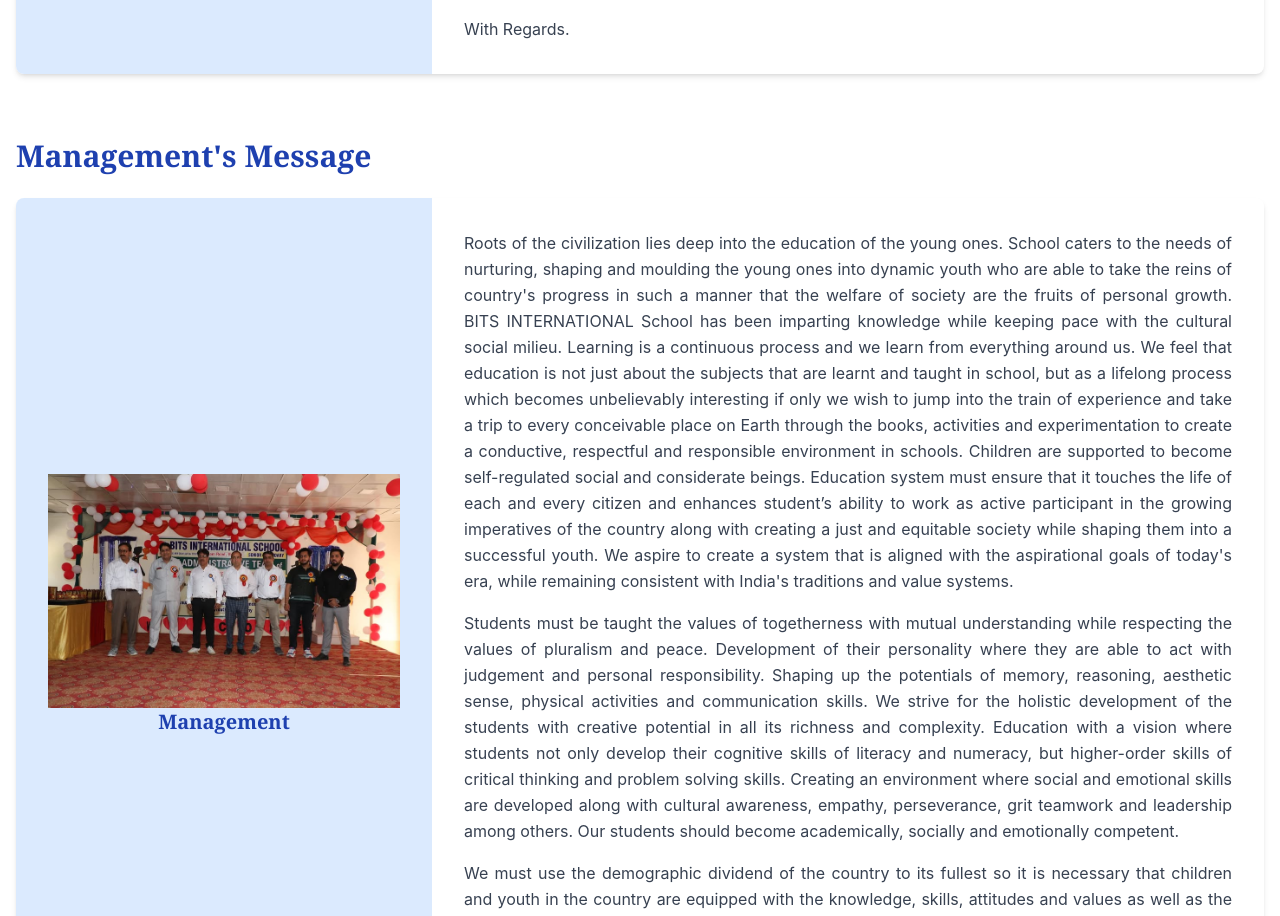
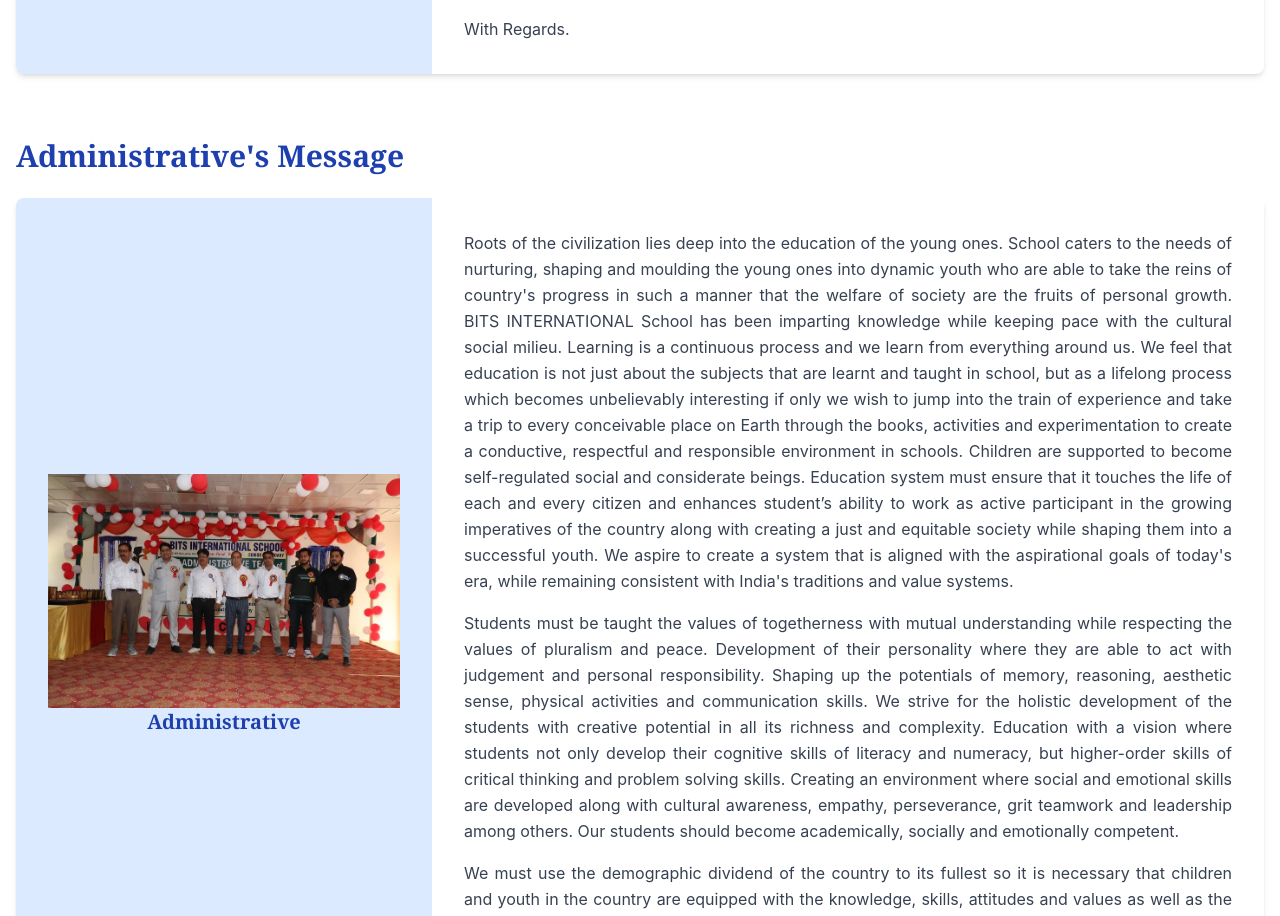
Before and after one commit to Tanisha-987/BITS, a React (Create React App) app: page /about in a window 1280 px wide. Shown: the part 2080-2996 px from the top of the page. Built offline with nearby package versions, Linux system fonts and the light colour scheme; the HTML template or start-up script is replaced by a standard one.

Commit message:
update scroll

```diff
--- a/src/App.js
+++ b/src/App.js
@@ -10,10 +10,12 @@ import Faculty from './pages/Faculty';
 import MandatoryDisclosures from './pages/MandatoryDisclosures';
 import Contact from './pages/Contact';
 import Slc from './pages/Slc';
+import ScrollToTop from './components/ScrollToTop';
 
 function App() {
   return (
     <Router>
+      <ScrollToTop/>
       <div className="flex flex-col min-h-screen">
         <TopHeader />
         <Navigation />
--- /dev/null
+++ b/src/components/ScrollToTop.jsx
@@ -0,0 +1,14 @@
+import { useEffect } from "react";
+import { useLocation } from "react-router-dom";
+
+const ScrollToTop = () => {
+  const { pathname } = useLocation();
+
+  useEffect(() => {
+    window.scrollTo(0, 0);
+  }, [pathname]);
+
+  return null;
+};
+
+export default ScrollToTop;
--- a/src/pages/About.js
+++ b/src/pages/About.js
@@ -129,12 +129,12 @@ const About = () => {
 
         {/* Management Message */}
         <section className="mb-16">
-          <h2 className="text-3xl font-bold text-primary-800 mb-6">Management's Message</h2>
+          <h2 className="text-3xl font-bold text-primary-800 mb-6">Administrative's Message</h2>
           <div className="bg-white rounded-lg shadow-md overflow-hidden">
             <div className="lg:flex">
               <div className="md:w-1/3 bg-gradient-to-br from-primary-100 to-blue-100 p-8 flex flex-col items-center justify-center">
                 <img className="m-15px" src={about} alt="management"/>
-                <h4 className="text-xl font-bold text-primary-800">Management</h4>
+                <h4 className="text-xl font-bold text-primary-800">Administrative</h4>
               </div>
               <div className="md:w-2/3 p-8">
 
```
Also changed, not shown: 1 other file (tests, documents, lock files or other folders).
